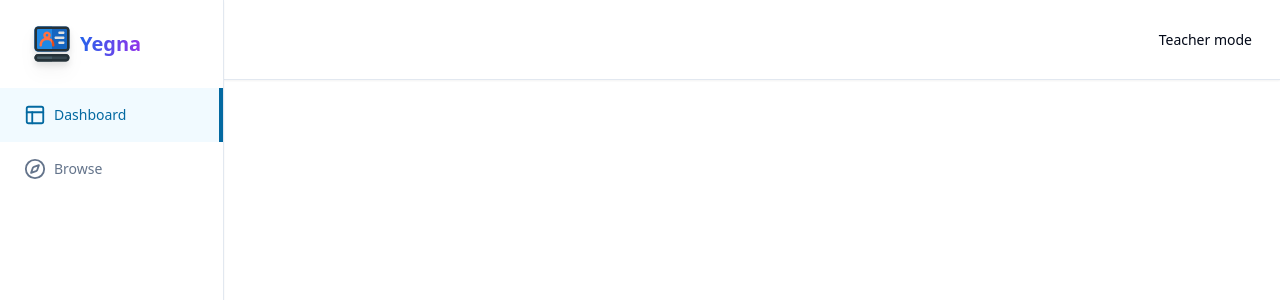
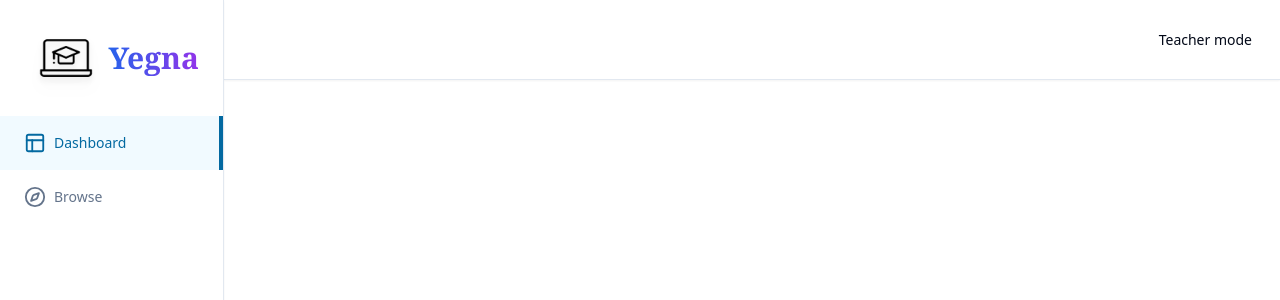
Before and after one commit to pro-yodahe/Yegna-School, a Next.js app in the folder yegnaschool/: page / in a window 1280 px wide. Shown: the top 300 px of the page. Built offline with nearby package versions, Linux system fonts and the light colour scheme.

Commit message:
logo update

```diff
--- a/yegnaschool/app/(dashboard)/_components/logo.tsx
+++ b/yegnaschool/app/(dashboard)/_components/logo.tsx
@@ -1,49 +1,60 @@
-"use client"; // Essential for using React hooks
-
-import Image from "next/image";
-import { useEffect } from "react";
+"use client";
+import { useEffect, useState } from "react";
 
 export const Logo = () => {
+  const [isHovered, setIsHovered] = useState(false);
+
+
   useEffect(() => {
-    // Only run on client side
-    if (typeof window !== 'undefined') {
-      const sparkles = document.querySelectorAll('.sparkle');
-      sparkles.forEach(sparkle => {
-        sparkle.setAttribute('style', `top: ${Math.random() * 80}%; left: ${Math.random() * 80}%;`);
+    if (typeof window !== "undefined" && isHovered) {
+      const sparkles = document.querySelectorAll(".sparkle");
+      sparkles.forEach((sparkle) => {
+        sparkle.setAttribute(
+          "style",
+          `top: ${Math.random() * 80}%;
+          left: ${Math.random() * 80}%;
+          transform: rotate(${Math.random() * 360}deg);`
+        );
       });
     }
-  }, []);
+  }, [isHovered]);
 
   return (
-    <div className="group relative flex items-center space-x-2 cursor-pointer">
-      {/* Sparkles with random positioning */}
-      {[...Array(3)].map((_, i) => (
+    <div
+      className="group relative flex items-center space-x-2 cursor-pointer"
+      onMouseEnter={() => setIsHovered(true)}
+      onMouseLeave={() => setIsHovered(false)}
+    >
+      {/* Animated particles with dynamic movement */}
+      {[...Array(7)].map((_, i) => (
         <div
           key={i}
-          className="sparkle absolute w-1 h-1 bg-yellow-400 rounded-full opacity-0
-            group-hover:opacity-100 transition-opacity duration-300 animate-spin"
+          className={`sparkle absolute w-1 h-1 bg-gradient-to-r from-blue-400 to-purple-400 rounded-full
+            opacity-0 transition-all duration-1000 ${isHovered ? "group-hover:opacity-100" : ""}
+            animate-particle-${i % 3}`}
         />
       ))}
 
-      {/* Animated logo container */}
-      <div className="relative transition-transform duration-500 group-hover:rotate-[25deg]">
-        <div className="absolute inset-0 bg-gradient-to-r from-blue-500 to-purple-600 rounded-full
-          opacity-0 group-hover:opacity-20 blur-md transition-opacity duration-300" />
-        <Image
-          width={40}
-          height={40}
+      {/* Main logo GIF container without animation */}
+      <div className="relative">
+        <img
+          src="/logo.gif"
           alt="Yegna School logo"
-          src="/logo.svg"
           className="drop-shadow-lg hover:drop-shadow-xl transition-all duration-300 z-10 relative"
         />
       </div>
 
-      {/* Gradient text with underline animation */}
-      <span className="text-xl font-extrabold bg-gradient-to-r from-blue-600 to-purple-600
-        bg-clip-text text-transparent relative transition-all duration-500 group-hover:translate-x-1">
+      {/* Animated and styled text with unique font and effects */}
+      <span
+        className="text-3xl font-extrabold bg-gradient-to-r from-blue-600 to-purple-600
+        bg-clip-text text-transparent relative transition-all duration-500 group-hover:translate-x-1
+        animate-text-glow font-serif" // Changed to a serif font
+      >
         Yegna
-        <span className="absolute -bottom-1 left-0 w-0 h-[2px] bg-gradient-to-r from-blue-400 to-purple-400
-          transition-all duration-500 group-hover:w-full" />
+        <span
+          className="absolute -bottom-1 left-0 w-0 h-[2px] bg-gradient-to-r from-blue-400 to-purple-400
+          transition-all duration-500 group-hover:w-full group-hover:delay-300"
+        />
       </span>
     </div>
   );
--- a/yegnaschool/app/globals.css
+++ b/yegnaschool/app/globals.css
@@ -59,6 +59,9 @@
   }
 }
 
+
+
+
 @layer base {
   * {
     @apply border-border;
```
Also changed, not shown: yegnaschool/public/logo.gif (added).
